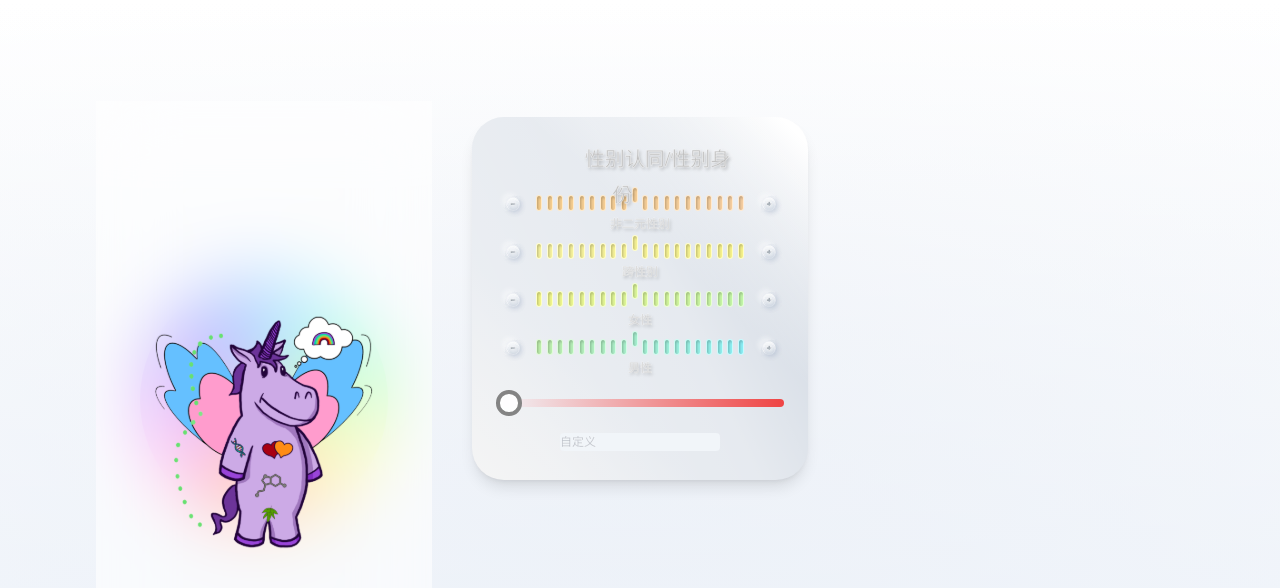
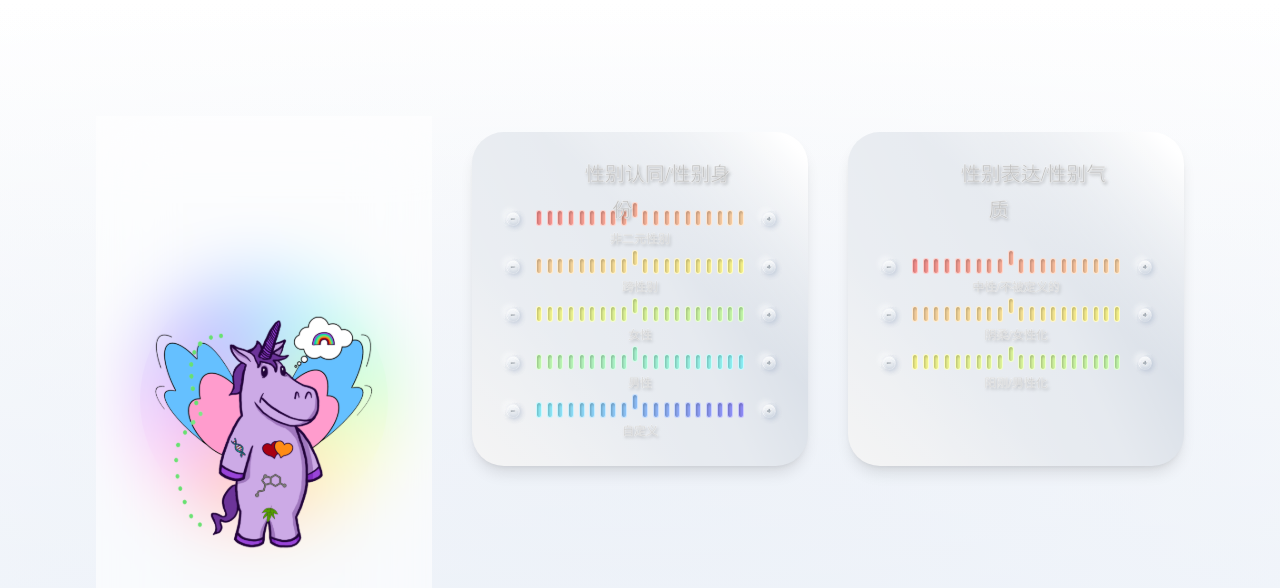
Before and after one commit to WuMianzhi/my-unique-gender, a Vue app: page / in a window 1280 px wide. Shown: the top 588 px of the page. Built offline with nearby package versions, Linux system fonts and the light colour scheme.

Commit message:
feat: more card

```diff
--- a/src/components/IdentityCardComponent.vue
+++ b/src/components/IdentityCardComponent.vue
@@ -21,7 +21,7 @@
             <div class="flex-1 flex justify-between ">
               <template v-for="i in 20" :key="i">
                 <button @click="modVal(index, i * 5)"
-                  :style="{ 'background-color': calInterColor(identity.colorSeries[0], identity.colorSeries[1], i) }"
+                  :style="{ 'background-color': calInterColorByHex(identity.colorSeries[0], identity.colorSeries[1], i) }"
                   :class="[' h-4 p-0 b-0 bg-gray-900 step-btn transition-all', i * 5 == identity.value ? 'relative bottom-2' : '']"></button>
               </template>
             </div>
@@ -85,11 +85,20 @@ const modValByParam = (index: number, param: number) => {
   emit("selfChange", index, param);
 };
 
-const calInterColor = (sColor: [number, number, number], eColor: [number, number, number], step: number, all = 20) => {
-  const rGap = sColor[0] - eColor[0], gGap = sColor[1] - eColor[1], bGap = sColor[2] - eColor[2]
-  const rgb = [sColor[0] - Math.ceil((step / all) * rGap), sColor[1] - Math.ceil((step / all)) * gGap, sColor[2] - Math.ceil((step / all) * bGap)]
+const calInterColorByHex = (sColor: string, eColor: string, step: number, all = 20) => {
+  const sRGB = hex2RGB(sColor);
+  const eRGB = hex2RGB(eColor);
+  const colorGap = sRGB.map((v, i) => eRGB[i] - v)
+  const result = sRGB.map((v, i) => v + Math.ceil(colorGap[i] * (step / all)))
 
-  return `rgb(${rgb.join(',')})`
+  return `rgb(${result.join(',')})`
+}
+
+
+const hex2RGB = (hex: string) => {
+  return [parseInt(hex.substring(0, 2), 16),
+  parseInt(hex.substring(2, 4), 16),
+  parseInt(hex.substring(4, 6), 16)]
 }
 
 </script>
--- a/src/pages/TheFlyingGenderUnicorn.vue
+++ b/src/pages/TheFlyingGenderUnicorn.vue
@@ -32,8 +32,9 @@
       <!-- <GenitalsVue /> -->
 
       <!-- 性别表达气质 -->
-      <!-- <IdentityCardComponent :groupTitle="genderExpression.title" :category="genderExpression.category"
-        :mainColor="genderExpression.mainColor" :has-custom="genderExpression.hasCustom" /> -->
+      <IdentityCardComponent :title="genderExpression.title" :category="genderExpression.category"
+        :mainColor="genderExpression.mainColor" :has-custom="genderExpression.hasCustom" @selfChange="updateGexByMod"
+        @update-val="updateGex" />
 
       <!-- 性激素水平 -->
       <!-- <HormoneLevelsVue /> -->
@@ -69,31 +70,53 @@
 // import GenitalsVue from "../components/Genitals.vue";
 // import HormoneLevelsVue from "../components/HormoneLevels.vue";
 import IdentityCardComponent from "../components/IdentityCardComponent.vue";
-import { ref, reactive } from "vue";
-import { GenderGroup } from '../types/index'
+import { ref } from "vue";
+import { genderIdentity } from './genderGroup/GId'
+import { genderExpression } from './genderGroup/GEx'
+import { GenderGroup } from "../types/index";
 
-const genderIdentity: GenderGroup = reactive({
-  title: "性别认同/性别身份",
-  category: [{
-    name: "非二元性别",
-    colorSeries: [[255, 146, 146], [255, 214, 167]],
-    value: 50
-  }, {
-    name: "跨性别",
-    colorSeries: [[255, 214, 167], [255, 251, 143]],
-    value: 50
-  }, {
-    name: "女性",
-    colorSeries: [[255, 251, 143], [201, 255, 175]],
-    value: 50
-  }, {
-    name: "男性",
-    colorSeries: [[201, 255, 175], [144, 248, 255]],
-    value: 50
-  }],
-  mainColor: "red",
-  hasCustom: true
-});
+const updateVal = (index: number, val: number, ds: GenderGroup) => {
+  ds.category[index].value = val
+}
+
+const updateValByMod = (index: number, mod: number, ds: GenderGroup) => {
+  ds.category[index].value += mod
+}
+
+const updateGex = (index: number, val: number) => {
+  updateVal(index, val, genderExpression)
+}
+
+const updateGexByMod = (index: number, val: number) => {
+  updateValByMod(index, val, genderExpression)
+}
+
+// const genderIdentity: GenderGroup = reactive({
+//   title: "性别认同/性别身份",
+//   category: [{
+//     name: "非二元性别",
+//     colorSeries: ['ff9292', 'ffd6a7'],
+//     value: 50
+//   }, {
+//     name: "跨性别",
+//     colorSeries: ['ffd6a7', 'fffb8f'],
+//     value: 50
+//   }, {
+//     name: "女性",
+//     colorSeries: ['fffb8f', 'c9ffaf'],
+//     value: 50
+//   }, {
+//     name: "男性",
+//     colorSeries: ['c9ffaf', '90f8ff'],
+//     value: 50
+//   }, {
+//     name: "自定义",
+//     colorSeries: ['90f8ff', '9390ff'],
+//     value: 50
+//   }],
+//   mainColor: "red",
+//   hasCustom: false
+// });
 
 const updateGId = (index: number, val: number) => {
   genderIdentity.category[index].value = val
@@ -102,12 +125,7 @@ const updateGId = (index: number, val: number) => {
 const updateGIdByMod = (index: number, param: number) => {
   genderIdentity.category[index].value += param
 }
-// const genderExpression = {
-//   title: "性别表达/性别气质",
-//   category: ["中性/未定义", "阴柔/女性化", "阳刚/男性化"],
-//   mainColor: "emerald",
-//   hasCustom: false
-// };
+
 
 // const sexualIdentity = {
 //   title: "性/情欲倾向的认同/身份",
--- /dev/null
+++ b/src/pages/genderGroup/GEx.ts
@@ -0,0 +1,13 @@
+import { reactive } from "vue";
+import { GenderGroup } from "../../types/index";
+
+export const genderExpression: GenderGroup = reactive({
+  title: "性别表达/性别气质",
+  category: [
+    { name: "中性/不被定义的", colorSeries: ["ff9292", "ffd6a7"], value: 50 },
+    { name: "阴柔/女性化", colorSeries: ["ffd6a7", "fffb8f"], value: 50 },
+    { name: "阳刚/男性化", colorSeries: ["fffb8f", "c9ffaf"], value: 50 },
+  ],
+  mainColor: "emerald",
+  hasCustom: false,
+});
--- /dev/null
+++ b/src/pages/genderGroup/GId.ts
@@ -0,0 +1,35 @@
+import { reactive } from "vue";
+import { GenderGroup } from "../../types/index";
+
+export const genderIdentity: GenderGroup = reactive({
+  title: "性别认同/性别身份",
+  category: [
+    {
+      name: "非二元性别",
+      colorSeries: ["ff9292", "ffd6a7"],
+      value: 50,
+    },
+    {
+      name: "跨性别",
+      colorSeries: ["ffd6a7", "fffb8f"],
+      value: 50,
+    },
+    {
+      name: "女性",
+      colorSeries: ["fffb8f", "c9ffaf"],
+      value: 50,
+    },
+    {
+      name: "男性",
+      colorSeries: ["c9ffaf", "90f8ff"],
+      value: 50,
+    },
+    {
+      name: "自定义",
+      colorSeries: ["90f8ff", "9390ff"],
+      value: 50,
+    },
+  ],
+  mainColor: "red",
+  hasCustom: false,
+});
--- a/src/types/index.ts
+++ b/src/types/index.ts
@@ -2,7 +2,7 @@ export type RGBColorArray = [number, number, number];
 
 export interface GenderCate {
   name: string;
-  colorSeries: [RGBColorArray, RGBColorArray];
+  colorSeries: [string, string];
   value: number;
 }
 
```
